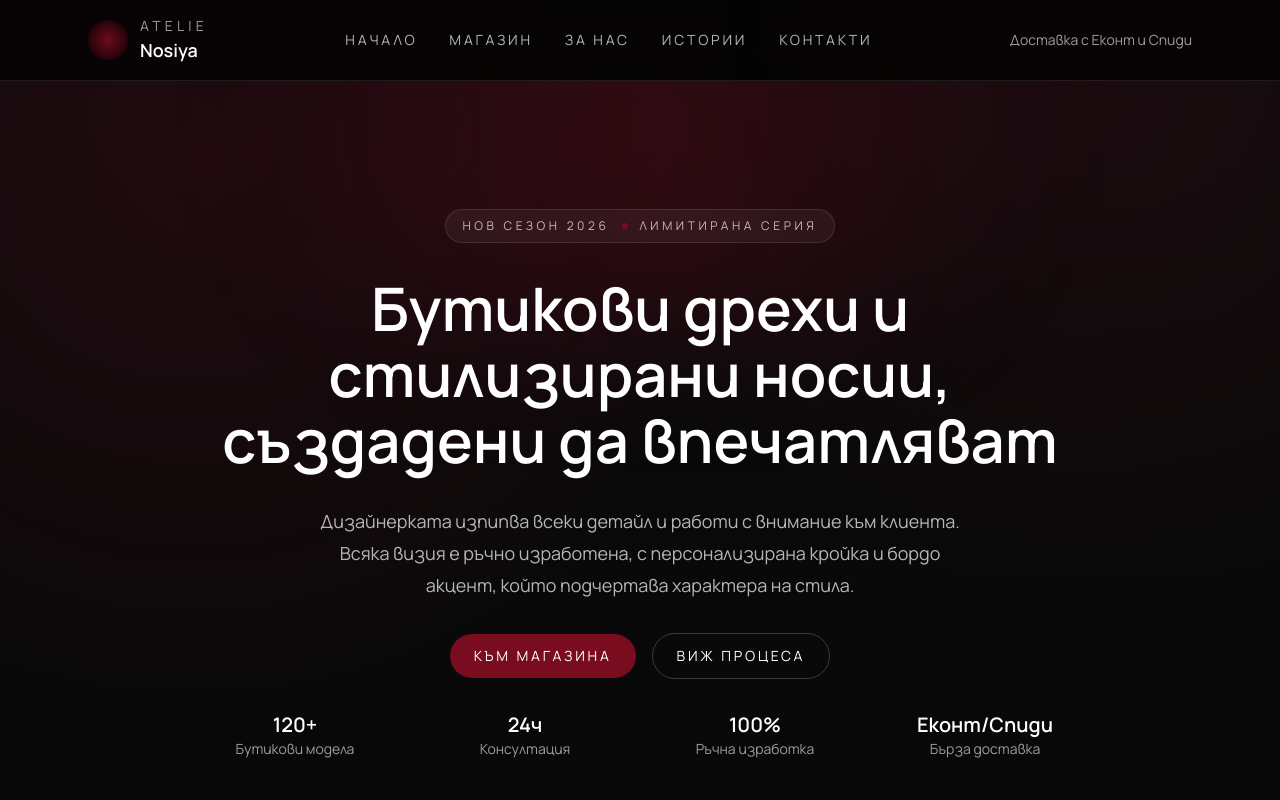
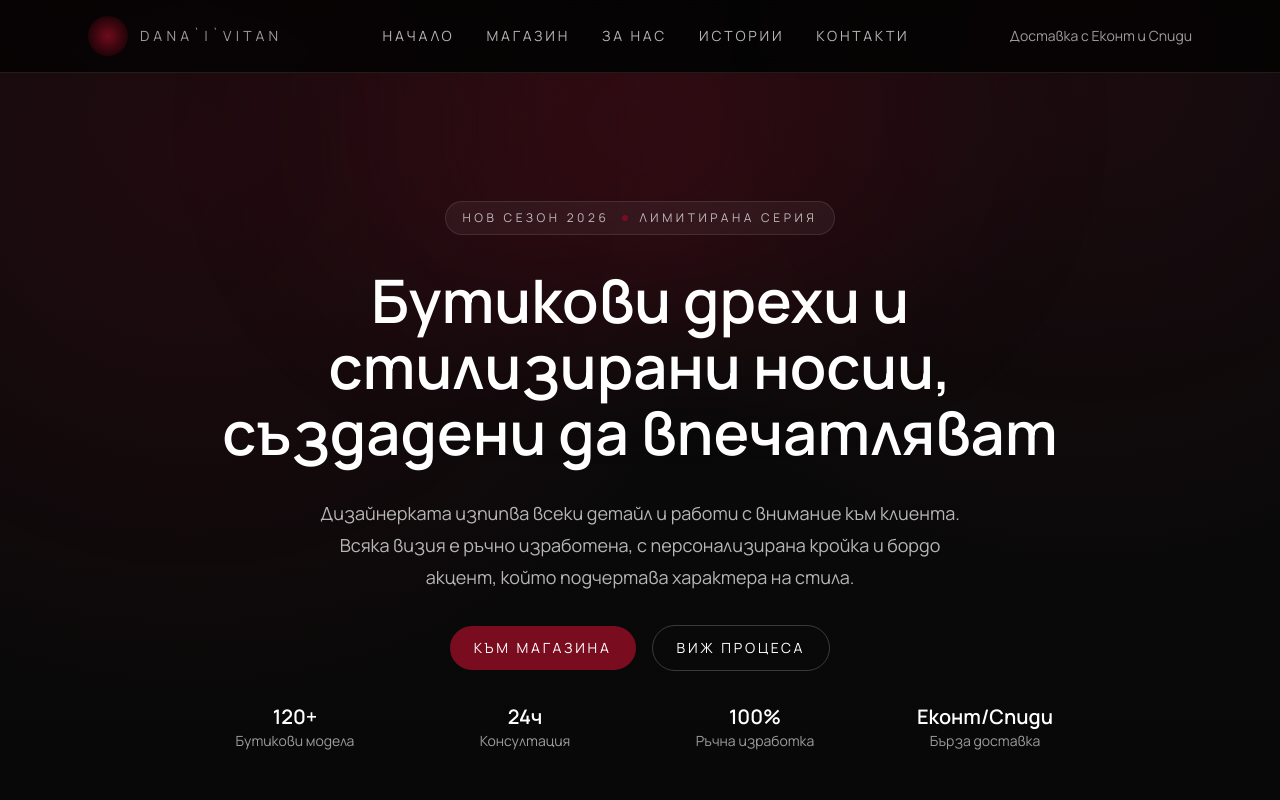
Before and after one commit to Niko5886/shopDanaVitan, a Next.js app: page / in a window 1280 px wide. Shown: the top 800 px of the page. Built offline with nearby package versions, Linux system fonts and the light colour scheme; a web font is replaced by a local one.

Commit message:
Replace brand name Atelie Nosiya with Dana|Vitan

```diff
--- a/app/layout.tsx
+++ b/app/layout.tsx
@@ -14,7 +14,7 @@ const playfair = Playfair_Display({
 });
 
 export const metadata: Metadata = {
-  title: "Atelie Nosiya | Бутикови дрехи и стилизирани носии",
+  title: "Dana`|`Vitan | Бутикови дрехи и стилизирани носии",
   description:
     "Бутикови дрехи, стилизирани носии и аксесоари с ръчна изработка и персонална консултация.",
 };
--- a/app/page.tsx
+++ b/app/page.tsx
@@ -331,7 +331,7 @@ export default function Home() {
 
         <footer className="border-t border-white/10 px-6 py-10">
           <div className="mx-auto flex w-full max-w-6xl flex-wrap items-center justify-between gap-6 text-xs uppercase tracking-[0.3em] text-white/50">
-            <span>© 2026 Atelie Nosiya</span>
+            <span>© 2026 Dana`|`Vitan</span>
             <div className="flex flex-wrap gap-6">
               <span>Политика за доставка</span>
               <span>Връщане и замяна</span>
--- a/app/shop/page.tsx
+++ b/app/shop/page.tsx
@@ -2,7 +2,7 @@ import ShopClient from "../../components/ShopClient";
 import { products } from "../../data/products";
 
 export const metadata = {
-  title: "Магазин — Atelie Nosiya",
+  title: "Магазин — Dana`|`Vitan",
 };
 
 export default function ShopPage() {
--- a/components/Header.tsx
+++ b/components/Header.tsx
@@ -7,8 +7,7 @@ export default function Header() {
         <div className="flex items-center gap-3">
           <span className="h-10 w-10 rounded-full bg-[radial-gradient(circle,rgba(122,12,31,0.9),rgba(0,0,0,0.8))]" />
           <div>
-            <p className="text-sm uppercase tracking-[0.3em] text-white/60">Atelie</p>
-            <p className="text-lg font-semibold text-white">Nosiya</p>
+            <p className="text-sm uppercase tracking-[0.3em] text-white/60">Dana`|`Vitan</p>
           </div>
         </div>
         <nav className="hidden items-center gap-8 text-sm uppercase tracking-[0.2em] text-white/70 md:flex">
```
